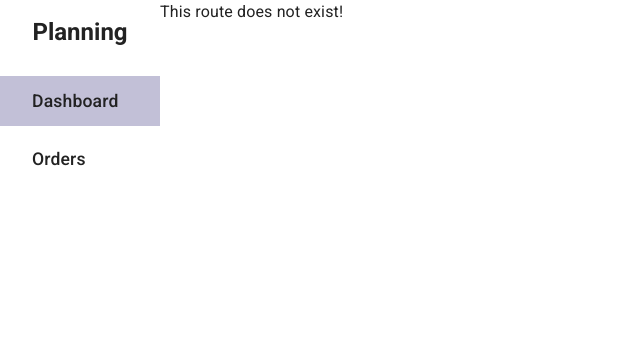
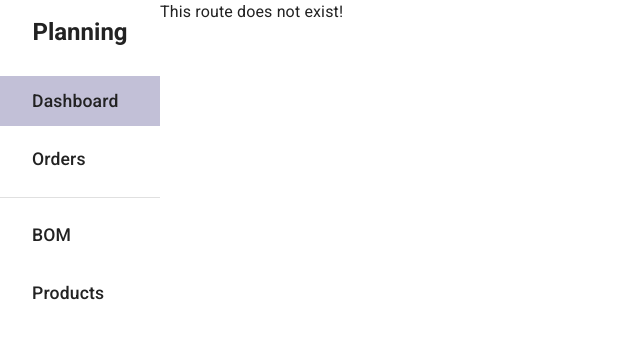
Before and after one commit to KZ-ERP-solutions/ERPfrontend, a React (Create React App) app: page /planning/dashboard in a window 1280 px wide. Shown: the top 338 px of the page, without its empty margins (0-640 px from the left). Built offline with nearby package versions, Linux system fonts and the light colour scheme; no server answers.

Commit message:
safe commit

```diff
--- a/src/App.js
+++ b/src/App.js
@@ -3,7 +3,7 @@ import ErrorPage from './pages/ErrorPage'
 import Home from './pages/Home'
 import Login from './pages/Login'
 import Marketing from './pages/Marketing'
-import Planning from './pages/Planning'
+import Planning from './pages/planning/Planning'
 import SuperAdmin from './pages/SuperAdmin'
 
 function App() {
--- a/src/components/common/SidePanel.js
+++ b/src/components/common/SidePanel.js
@@ -1,4 +1,4 @@
-import { Box, Link, List, ListItem, Typography } from '@mui/material'
+import { Box, Divider, Link, List, ListItem, Typography } from '@mui/material'
 import React from 'react'
 import { Link as RouterLink, useLocation } from 'react-router-dom'
 
@@ -49,8 +49,65 @@ const SidePanel = () => {
             </Link>
           </ListItem>
         ))}
+        <Divider sx={{ my: 1 }} />
 
         {/* add rest of the dept menu link here as conditioned rendering */}
+        {deptName === 'planning' && (
+          <>
+            <ListItem disablePadding>
+              <Link
+                underline="none"
+                color="tertiary"
+                to={'/planning/bom'}
+                component={RouterLink}
+                sx={{
+                  fontWeight: 500,
+                  fontSize: '1.1rem',
+                  color: 'text.primary',
+                  px: 4,
+                  py: 1.5,
+                  width: '12rem',
+                  my: 0.5,
+                  bgcolor: String(location.pathname).includes('/planning/bom')
+                    ? 'tertiary.light'
+                    : 'transparent',
+                  '&:hover': {
+                    bgcolor: String(location.pathname).includes('/planning/bom')
+                      ? 'tertiary.main'
+                      : 'tertiary.light',
+                  },
+                }}>
+                BOM
+              </Link>
+            </ListItem>
+            <ListItem disablePadding>
+              <Link
+                underline="none"
+                color="tertiary"
+                to={'/planning/products'}
+                component={RouterLink}
+                sx={{
+                  fontWeight: 500,
+                  fontSize: '1.1rem',
+                  color: 'text.primary',
+                  px: 4,
+                  py: 1.5,
+                  width: '12rem',
+                  my: 0.5,
+                  bgcolor: String(location.pathname).includes('/planning/products')
+                    ? 'tertiary.light'
+                    : 'transparent',
+                  '&:hover': {
+                    bgcolor: String(location.pathname).includes('/planning/products')
+                      ? 'tertiary.main'
+                      : 'tertiary.light',
+                  },
+                }}>
+                Products
+              </Link>
+            </ListItem>
+          </>
+        )}
       </List>
     </Box>
   )
--- /dev/null
+++ b/src/pages/planning/BOM.jsx
@@ -0,0 +1,18 @@
+import React, { useState } from 'react'
+import { useEffect } from 'react'
+import api from '../../utils/api'
+
+const BOM = () => {
+  const [boms, setBoms] = useState([])
+
+  // useEffect(() => {
+  //   api.planning.bom
+  //     .list()
+  //     .then((res) => console.log(res.Bom))
+  //     .catch((err) => console.log(err))
+  // }, [])
+
+  return <div>BOM</div>
+}
+
+export default BOM
--- a/src/pages/Planning.js
+++ b/src/pages/planning/Planning.jsx
@@ -1,9 +1,11 @@
 import { Container } from '@mui/material'
 import React, { useEffect } from 'react'
 import { Route, Routes, useLocation, useNavigate } from 'react-router-dom'
-import OrdersRoutes from '../components/common/orders/OrdersRoutes'
-import SidePanel from '../components/common/SidePanel'
-import ErrorPage from './ErrorPage'
+import OrdersRoutes from '../../components/common/orders/OrdersRoutes'
+import SidePanel from '../../components/common/SidePanel'
+import ErrorPage from '../ErrorPage'
+import BOM from './BOM'
+import Products from './Products'
 
 const Planning = () => {
   const location = useLocation()
@@ -22,6 +24,8 @@ const Planning = () => {
       <Routes>
         {/* <Route path="/dashboard" element={<DashboardTemplate />} /> */}
         <Route path="/orders/*" element={<OrdersRoutes />} />
+        <Route exact path="/bom" element={<BOM />} />
+        <Route exact path="/products" element={<Products />} />
         <Route path="*" element={<ErrorPage />} />
       </Routes>
     </Container>
--- /dev/null
+++ b/src/pages/planning/Products.jsx
@@ -0,0 +1,27 @@
+import React, { useEffect, useState } from 'react'
+import api from '../../utils/api'
+
+const Products = () => {
+  const [products, setProducts] = useState([])
+
+  useEffect(() => {
+    api.planning.product
+      .list()
+      .then((res) => {
+        console.log(res)
+        setProducts(res)
+      })
+      .catch((err) => console.log(err))
+  }, [])
+
+  return (
+    <div>
+      <li>
+        {products.length > 0 &&
+          products.map((product) => <li>{JSON.stringify(product)}</li>)}
+      </li>
+    </div>
+  )
+}
+
+export default Products
--- a/src/utils/api.js
+++ b/src/utils/api.js
@@ -7,10 +7,24 @@ const api = {
         const path = '/marketing/list_order/'
         return axios.get(path).then((res) => res.data)
       },
-      create:async (order)=>{
+      create: async (order) => {
         const path = '/marketing/create_order/'
-        return axios.post(path,order).then((res) => res.data)
-      }
+        return axios.post(path, order).then((res) => res.data)
+      },
+    },
+  },
+  planning: {
+    bom: {
+      list: async () => {
+        const path = '/planning/list_bom'
+        return axios.get(path).then((res) => res.data)
+      },
+    },
+    product: {
+      list: async () => {
+        const path = '/planning/list_product'
+        return axios.get(path).then((res) => res.data)
+      },
     },
   },
 }
```
